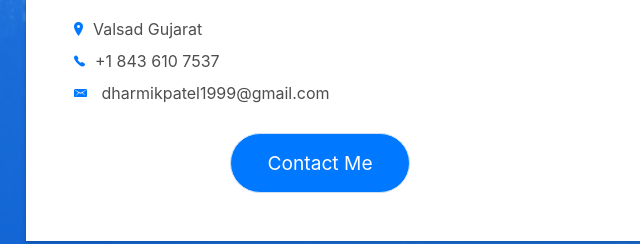
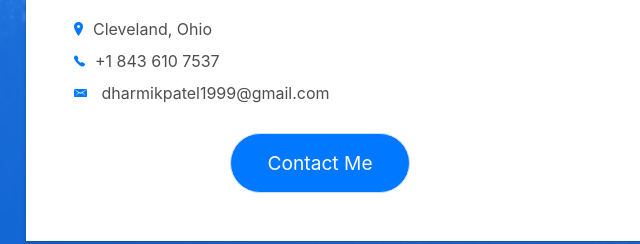
Before and after one commit to dharmik0011/dharmik0011.github.io, a plain HTML site: page index.html in a window 1280 px wide. Shown: the part 3265-3509 px from the top of the page, 59-699 px from the left. Drawn offline with Linux system fonts and the light colour scheme; files whose address does not match are found by name.

Commit message:
Address changes

```diff
--- a/index.html
+++ b/index.html
@@ -337,7 +337,7 @@
                         If you start work with me than contact me on following:
                       </p>
                       <ul class="list-ico">
-                        <li><span class="ion-ios-location"></span>Valsad Gujarat</li>
+                        <li><span class="ion-ios-location"></span>Cleveland, Ohio</li>
                         <li><span class="ion-ios-telephone"></span>+1 843 610 7537</li>
                         <li><span class="ion-email"></span> dharmikpatel1999@gmail.com</li>
                       </ul>
```
